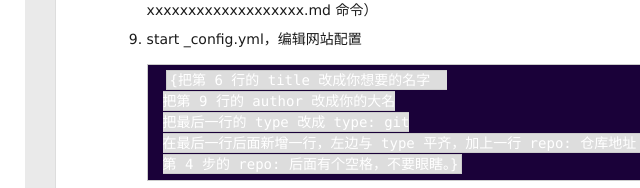
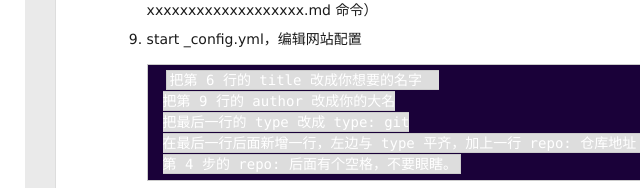
Before and after one commit to 784358687/wangyuntao.github.io, a plain HTML site: page index.html in a window 1280 px wide. Shown: the part 455-643 px from the top of the page, 275-915 px from the left. Drawn offline with Linux system fonts and the light colour scheme; some packages are replaced by stand-ins of ours; files that its build step writes are made by us from their sources; no server answers; a script that the page names is missing.

Commit message:
Site updated: 2020-04-01 15:12:34

```diff
--- a/index.html
+++ b/index.html
@@ -228,11 +228,11 @@
 <li>npm i</li>
 <li>hexo new 开博大吉，你会看到一个 md 文件的路径(Windows 的路径中的 \ 需要变成 / 才行哦)<br><img src="/images/image.jpg" alt=""></li>
 <li>start xxxxxxxxxxxxxxxxxxx.md，编辑这个 md 文件，内容自己想（Ubuntu 系统用 xdg-open xxxxxxxxxxxxxxxxxxx.md 命令）</li>
-<li>start _config.yml，编辑网站配置<pre><code>{把第 6 行的 title 改成你想要的名字
+<li>start _config.yml，编辑网站配置<pre><code>把第 6 行的 title 改成你想要的名字
 把第 9 行的 author 改成你的大名
 把最后一行的 type 改成 type: git
 在最后一行后面新增一行，左边与 type 平齐，加上一行 repo: 仓库地址 （请将仓库地址改为「你的用户名.github.io」对应的仓库地址，仓库地址以 git@github.com: 开头你知道吧？不知道？不知道的话现在你知道了）
-第 4 步的 repo: 后面有个空格，不要眼瞎。}</code></pre></li>
+第 4 步的 repo: 后面有个空格，不要眼瞎。</code></pre></li>
 <li>npm install hexo-deployer-git –save，安装 git 部署插件</li>
 <li>hexo deploy</li>
 <li>进入「你的用户名.github.io」对应的 repo，打开 GitHub Pages 功能，如果已经打开了，就直接点击预览链接<br>你现在应该看到了你的博客！</li>
```
Also changed, not shown: 2020/03/31/如何搭建博客/index.html (+3 -3 lines).
